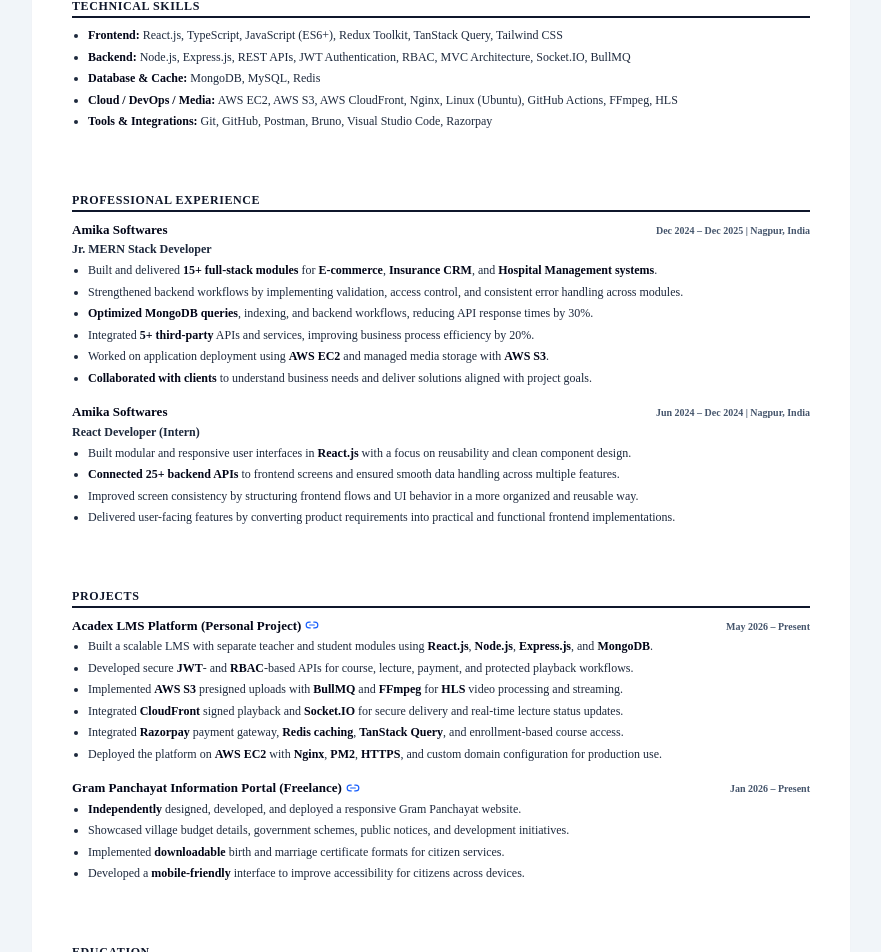
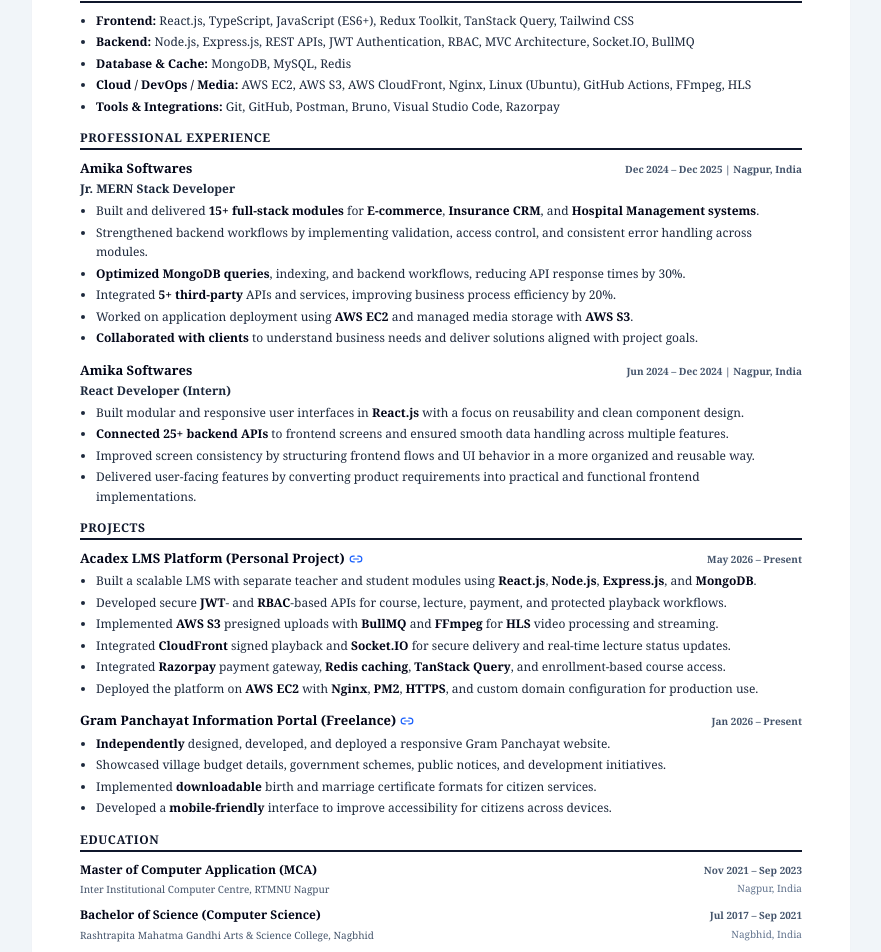
Before and after one commit to umakant8732/PORTFOLIO, a React (Vite) app: page / in a window 1280 px wide. Shown: the part 340-1292 px from the top of the page, without its empty margins (199-1080 px from the left). Built offline with nearby package versions, Linux system fonts and the light colour scheme.

Commit message:
tighten section spacing and apply Georgia serif text style globally

```diff
--- a/src/App.jsx
+++ b/src/App.jsx
@@ -70,7 +70,7 @@ export default function App() {
       >
         {/* A4 Resume Sheet Container */}
         <div
-          className="bg-white shadow-[0_20px_50px_rgba(0,0,0,0.06)] border border-slate-200/50 print:border-none print:shadow-none p-8 sm:p-10 text-slate-900 leading-normal print-page flex flex-col justify-between origin-top shrink-0"
+          className="bg-white shadow-[0_20px_50px_rgba(0,0,0,0.06)] border border-slate-200/50 print:border-none print:shadow-none p-10 sm:p-12 text-slate-900 leading-relaxed print-page flex flex-col justify-start origin-top shrink-0"
           style={{
             width: `${PAGE_WIDTH}px`,
             minWidth: `${PAGE_WIDTH}px`,
@@ -78,7 +78,7 @@ export default function App() {
             height: `${PAGE_HEIGHT}px`,
             transform: `scale(${scale})`,
             marginBottom: `calc(${PAGE_HEIGHT * scale}px - ${PAGE_HEIGHT}px)`,
-            fontFamily: '"Times New Roman", Times, Georgia, serif'
+            fontFamily: 'Georgia, serif'
           }}
         >
 
@@ -87,7 +87,7 @@ export default function App() {
           <h1 className="text-3xl sm:text-4xl font-extrabold tracking-wide uppercase text-slate-900">
             UMAKANT BHENDARKAR
           </h1>
-          <p className="text-xs font-medium tracking-widest text-slate-600 mt-1.5 uppercase">
+          <p className="text-xs font-bold tracking-widest text-slate-600 mt-1.5 uppercase">
             Full Stack Developer (MERN)
           </p>
 
@@ -119,7 +119,7 @@ export default function App() {
         </div>
 
         {/* Technical Skills Section */}
-        <div className="mt-4">
+        <div className="mt-3.5">
           <h2 className="text-xs font-extrabold tracking-wider uppercase text-slate-900 border-b-2 border-slate-900 pb-0.5 mb-2">
             Technical Skills
           </h2>
@@ -143,12 +143,12 @@ export default function App() {
         </div>
 
         {/* Professional Experience Section */}
-        <div className="mt-4">
+        <div className="mt-3.5">
           <h2 className="text-xs font-extrabold tracking-wider uppercase text-slate-900 border-b-2 border-slate-900 pb-0.5 mb-2">
             Professional Experience
           </h2>
 
-          <div className="space-y-3.5">
+          <div className="space-y-3">
 
             {/* Experience Block 1 */}
             <div>
@@ -210,12 +210,12 @@ export default function App() {
         </div>
 
         {/* Projects Section */}
-        <div className="mt-4">
+        <div className="mt-3.5">
           <h2 className="text-xs font-extrabold tracking-wider uppercase text-slate-900 border-b-2 border-slate-900 pb-0.5 mb-2">
             Projects
           </h2>
 
-          <div className="space-y-3.5">
+          <div className="space-y-3">
 
             {/* Project Block 1 */}
             <div>
@@ -281,12 +281,12 @@ export default function App() {
         </div>
 
         {/* Education Section */}
-        <div className="mt-4 mb-1">
+        <div className="mt-3.5 mb-1">
           <h2 className="text-xs font-extrabold tracking-wider uppercase text-slate-900 border-b-2 border-slate-900 pb-0.5 mb-2">
             Education
           </h2>
 
-          <div className="space-y-2.5">
+          <div className="space-y-2">
 
             {/* Education Block 1 */}
             <div className="flex justify-between items-baseline">
```
